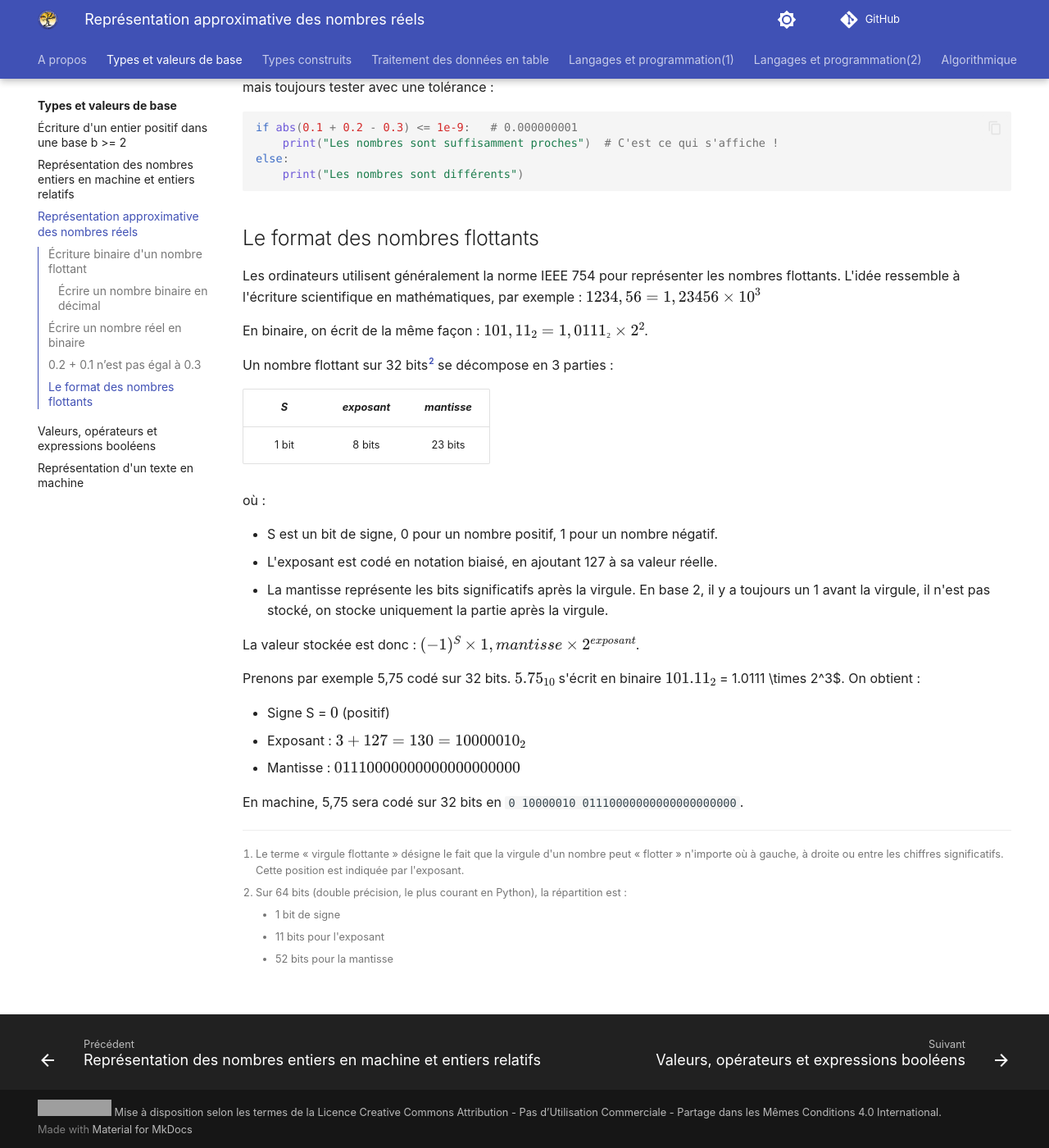
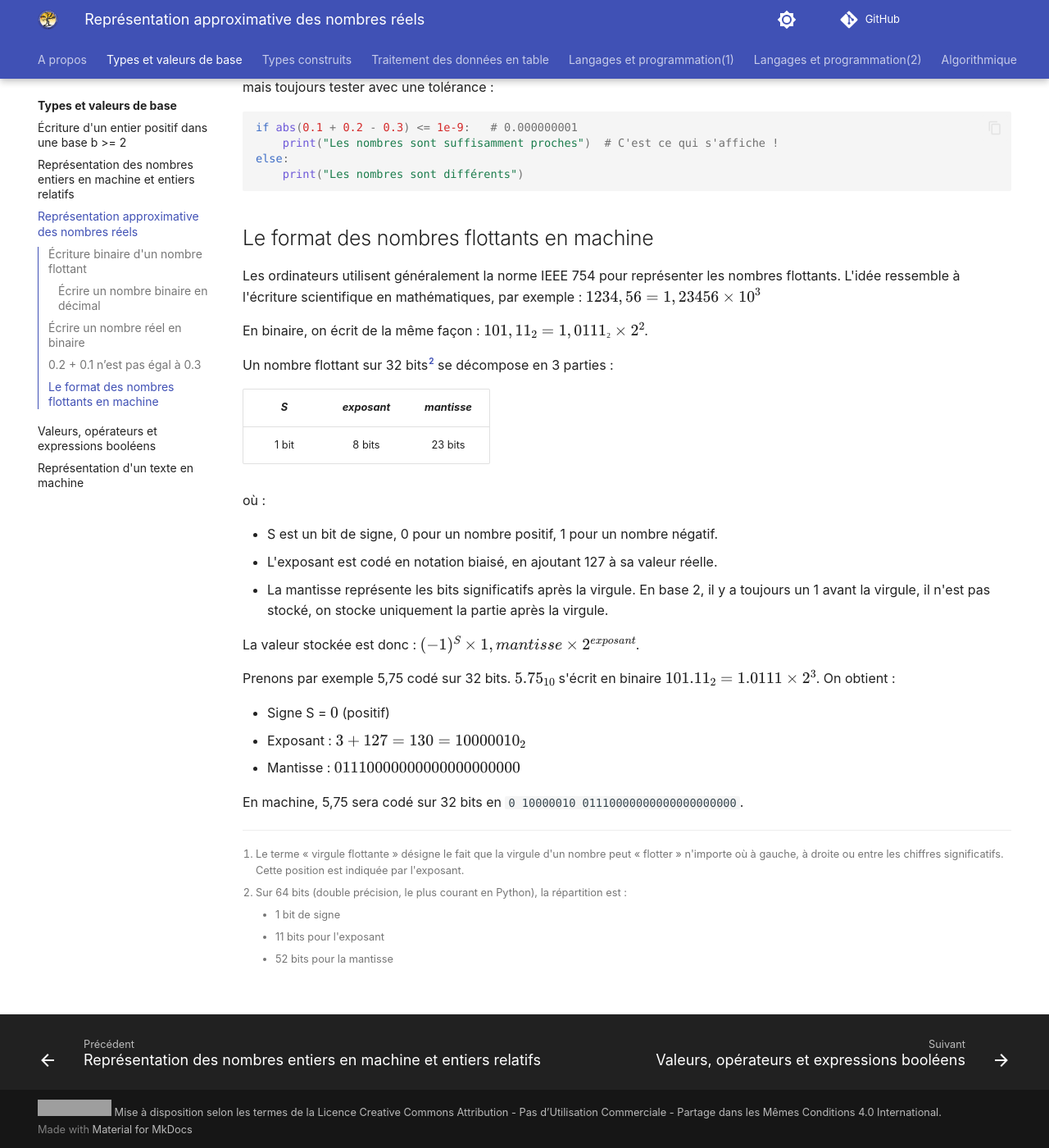
Before and after one commit to fab-perez/NSI-1, an MkDocs documentation site: the page built from docs/types-et-valeurs-de-base/3-representation-approximative-nombres-reels.md, in a window 1280 px wide and 1400 px high, scrolled down 4931 px. Shown: the whole window at 82% size. Built offline with MkDocs 1.6.1 and Material for MkDocs 9.7.7, drawn with Linux system fonts in a browser that asks for light colours; emoji names are drawn with the system emoji font; comment, search, counter and statistics services are not loaded; grey boxes are pictures that could not be loaded.

Commit message:
Add files via upload

```diff
--- a/docs/types-et-valeurs-de-base/3-representation-approximative-nombres-reels.md
+++ b/docs/types-et-valeurs-de-base/3-representation-approximative-nombres-reels.md
@@ -277,7 +277,7 @@ else:
 
 
 
-## Le format des nombres flottants
+## Le format des nombres flottants en machine
 
 Les ordinateurs utilisent généralement la norme IEEE 754 pour représenter les nombres flottants. L'idée ressemble à l'écriture scientifique en mathématiques, par exemple : $1234,56 = 1,23456 \times 10^3$
 
@@ -305,7 +305,7 @@ où :
 La valeur stockée est donc : $(-1)^{S} \times 1,mantisse \times 2^{exposant}$.
 
 
-Prenons par exemple 5,75 codé sur 32 bits. $5.75_{10}$ s'écrit en binaire $101.11_2$ = 1.0111 \times  2^3$. On obtient :
+Prenons par exemple 5,75 codé sur 32 bits. $5.75_{10}$ s'écrit en binaire $101.11_2 = 1.0111 \times  2^3$. On obtient :
 
 - Signe S = $0$ (positif)
 - Exposant : $3 + 127 = 130 = 10000010_2$
```
